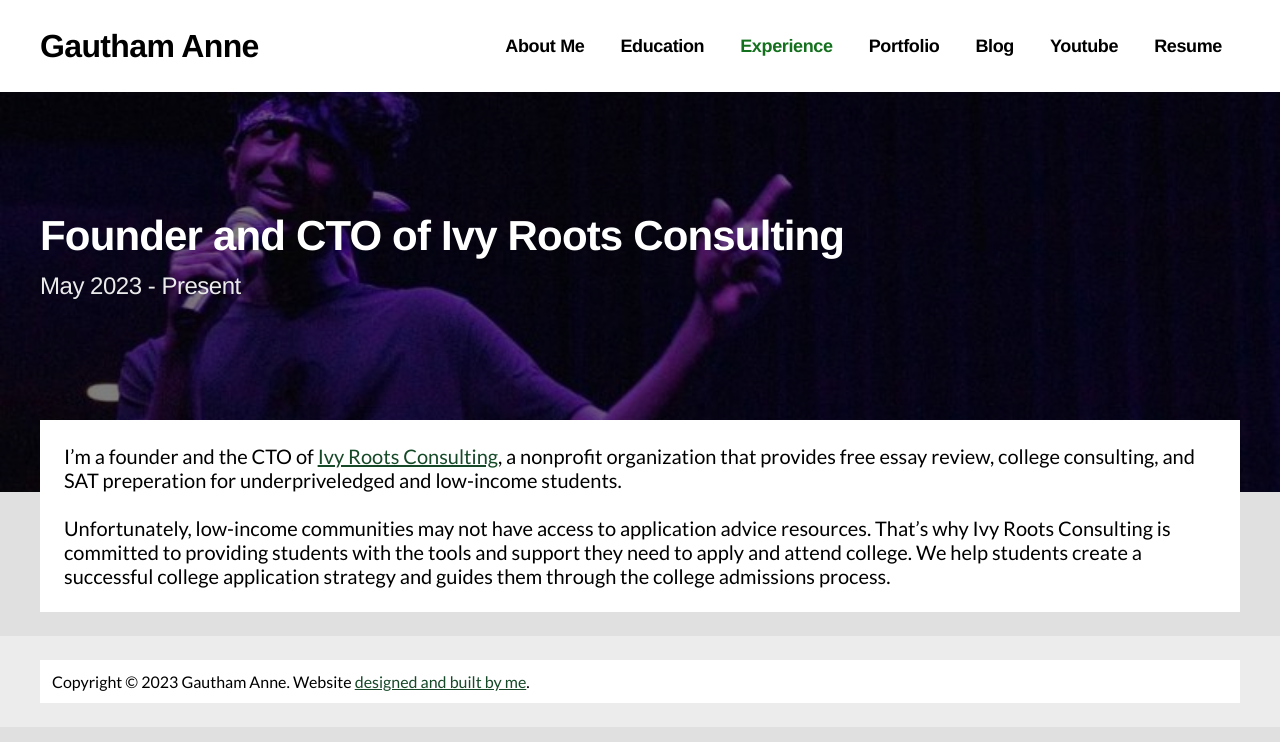
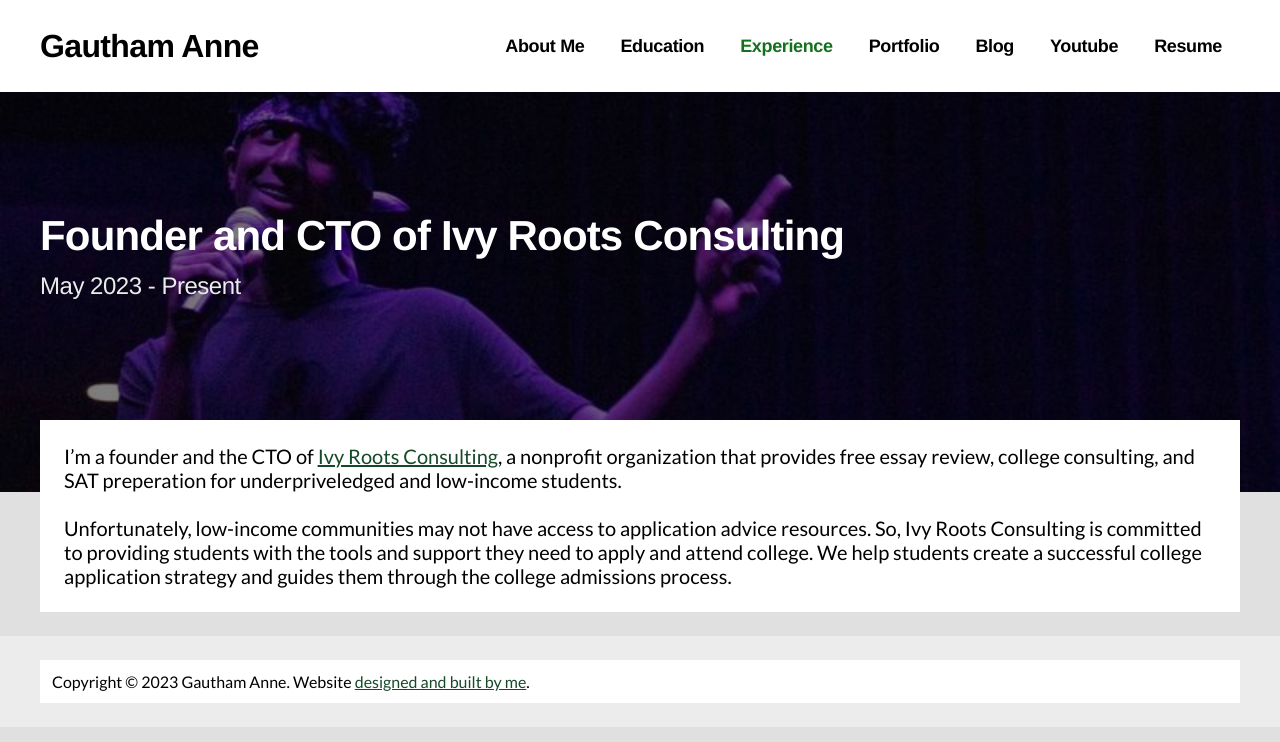
Before and after one commit to annegautham/annegautham.github.io, a Jekyll site: the page built from experience/ivyroots.md, in a window 1280 px wide. Shown: the top 742 px of the page. Built offline with Jekyll 4.4.1, drawn with Linux system fonts in a browser that asks for light colours; some web fonts are replaced.

Commit message:
Update ivyroots.md

```diff
--- a/experience/ivyroots.md
+++ b/experience/ivyroots.md
@@ -7,4 +7,4 @@
 
 <br>
 
- Unfortunately, low-income communities may not have access to application advice resources. That’s why Ivy Roots Consulting is committed to providing students with the tools and support they need to apply and attend college. We help students create a successful college application strategy and guides them through the college admissions process.
+ Unfortunately, low-income communities may not have access to application advice resources. So, Ivy Roots Consulting is committed to providing students with the tools and support they need to apply and attend college. We help students create a successful college application strategy and guides them through the college admissions process.
```
